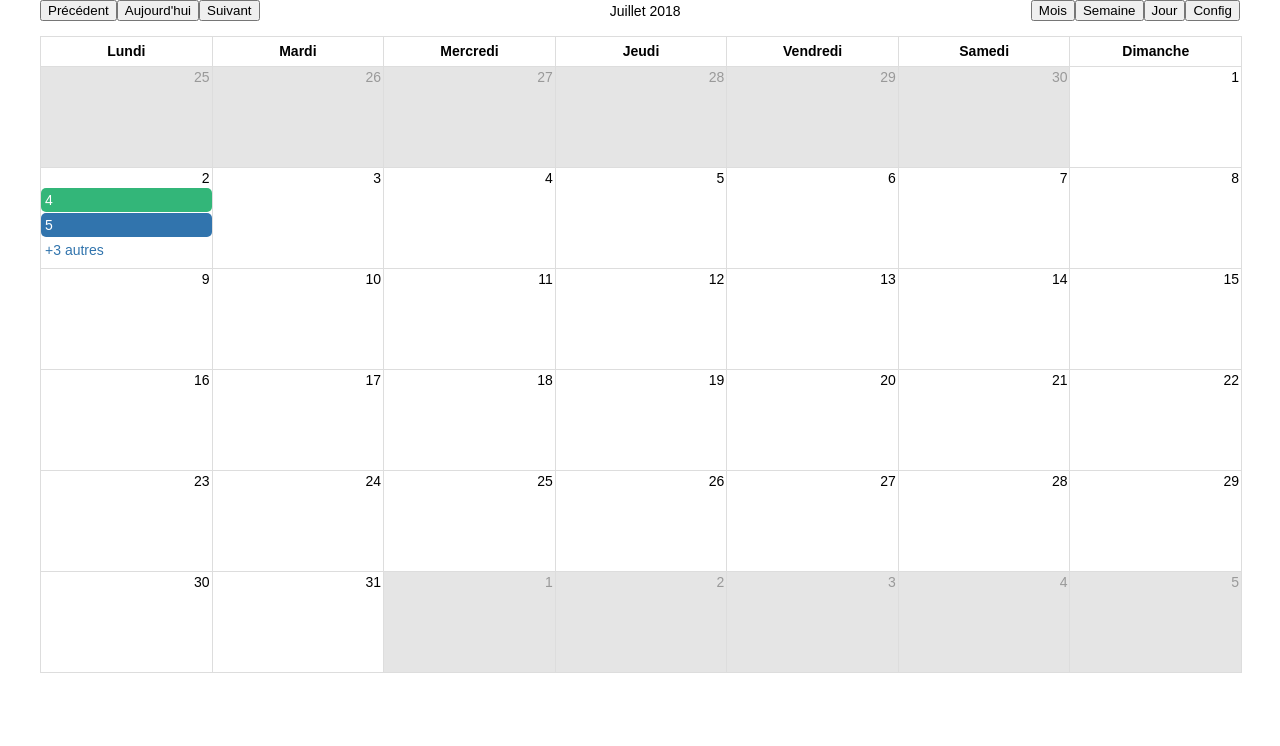
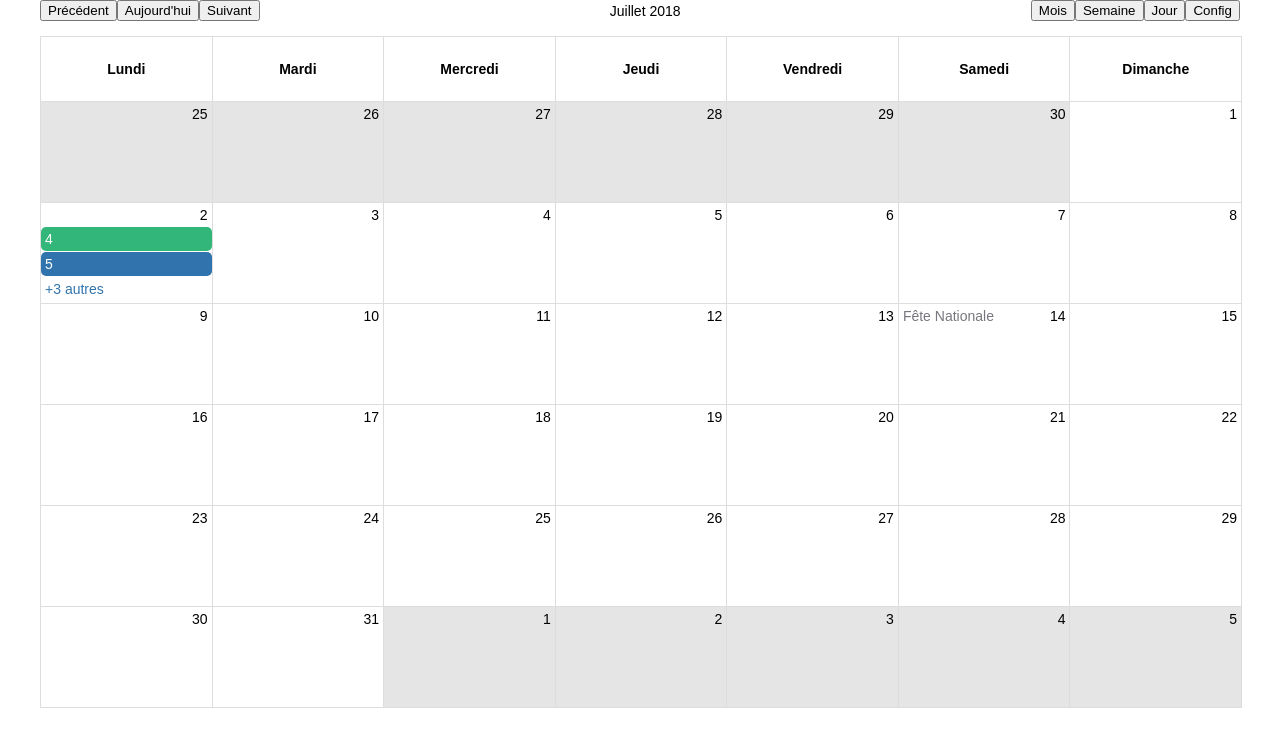
Before and after one commit to QuentinDiaferia/globalis-react-calendar, a React app: page / in a window 1280 px wide. Shown: the top 746 px of the page. Built offline with nearby package versions, Linux system fonts and the light colour scheme.

Commit message:
Display jours feriers

```diff
--- a/assets/styles/globalis-react-calendar.scss
+++ b/assets/styles/globalis-react-calendar.scss
@@ -6,13 +6,14 @@ $calendar-color-event: #3174ad;
 $calendar-color-event-green: #33b679;
 $calendar-color-event-purple: #3f51b5;
 $calendar-color-more: #3174ad;
+$calendar-color-holiday: #77777f;
 
 $calendar-font-size: 14px;
 $calendar-font-family: Arial;
 
 $calendar-padding-event: 4px;
 
-$calendar-height-header: 25px;
+$calendar-height-header: 60px;
 $calendar-height-timeslot: 40px;
 $calendar-height-day: 100px;
 
@@ -68,12 +69,21 @@ $calendar-width-header-slot: 100px;
 
             &-Header {
                 height: $calendar-height-header;
-                line-height: $calendar-height-header;
-                vertical-align: middle;
                 text-align: center;
-                font-weight: bold;
                 padding: 2px;
                 border-bottom: 1px solid $calendar-color-border;
+
+                &-Day {
+                    height: 50%;
+                    line-height: calc(0.5 * #{$calendar-height-header});
+                    font-weight: bold;
+                }
+
+                &-Holiday {
+                    color: $calendar-color-holiday;
+                    height: 50%;
+                    line-height: calc(0.5 * #{$calendar-height-header});
+                }
             }
 
             &-Content {
@@ -134,7 +144,6 @@ $calendar-width-header-slot: 100px;
                 width: 100%;
                 height: $calendar-height-header;
                 line-height: $calendar-height-header;
-                vertical-align: middle;
                 text-align: center;
                 font-weight: bold;
                 padding: 2px;
@@ -163,9 +172,14 @@ $calendar-width-header-slot: 100px;
                         border-left: 1px solid $calendar-color-border;
                     }
 
-                    .day-index {
-                        text-align: right;
-                        padding: 2px;
+                    .Day-Header {
+                        display: flex;
+                        justify-content: space-between;
+                        padding: 4px;
+
+                        &-Holiday {
+                            color: $calendar-color-holiday;
+                        }
                     }
 
                     &.Day-inactive {
--- a/src/components/common/DayEvents.js
+++ b/src/components/common/DayEvents.js
@@ -100,7 +100,12 @@ class DayEvents extends React.Component {
 	renderHeader() {
 		const day = this.props.date.format('ddd DD')
 		return <div className="Calendar-Day-Grid-Header">
-			{day.charAt(0).toUpperCase() + day.slice(1)}
+			<div className="Calendar-Day-Grid-Header-Day">
+				{day.charAt(0).toUpperCase() + day.slice(1)}
+			</div>
+			<div className="Calendar-Day-Grid-Header-Holiday">
+				{this.props.date.getFerie()}
+			</div>
 		</div>
 	}
 
--- a/src/components/month/MonthDay.js
+++ b/src/components/month/MonthDay.js
@@ -31,8 +31,13 @@ class MonthDay extends React.Component {
             className += ' Day-inactive'
         }
         return <div className={className}>
-            <div className="day-index">
-                {this.props.date.date()}
+            <div className="Day-Header">
+                <div className="Day-Header-Holiday">
+                    {this.props.date.getFerie()}
+                </div>
+                <div className="Day-Header-Index">
+                    {this.props.date.date()}
+                </div>
             </div>
             {this.renderEvents(this.props.events)}
             {this.renderMoreLink(this.props.events)}
```
